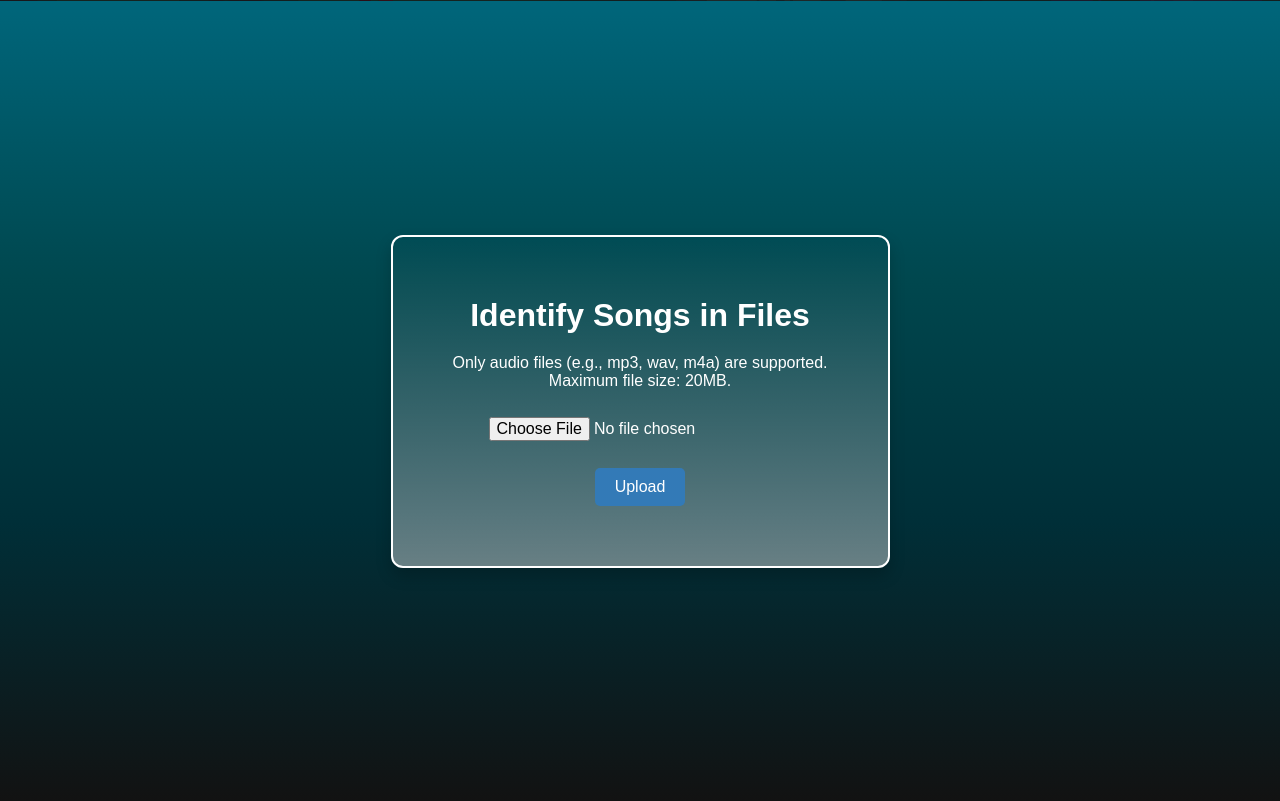
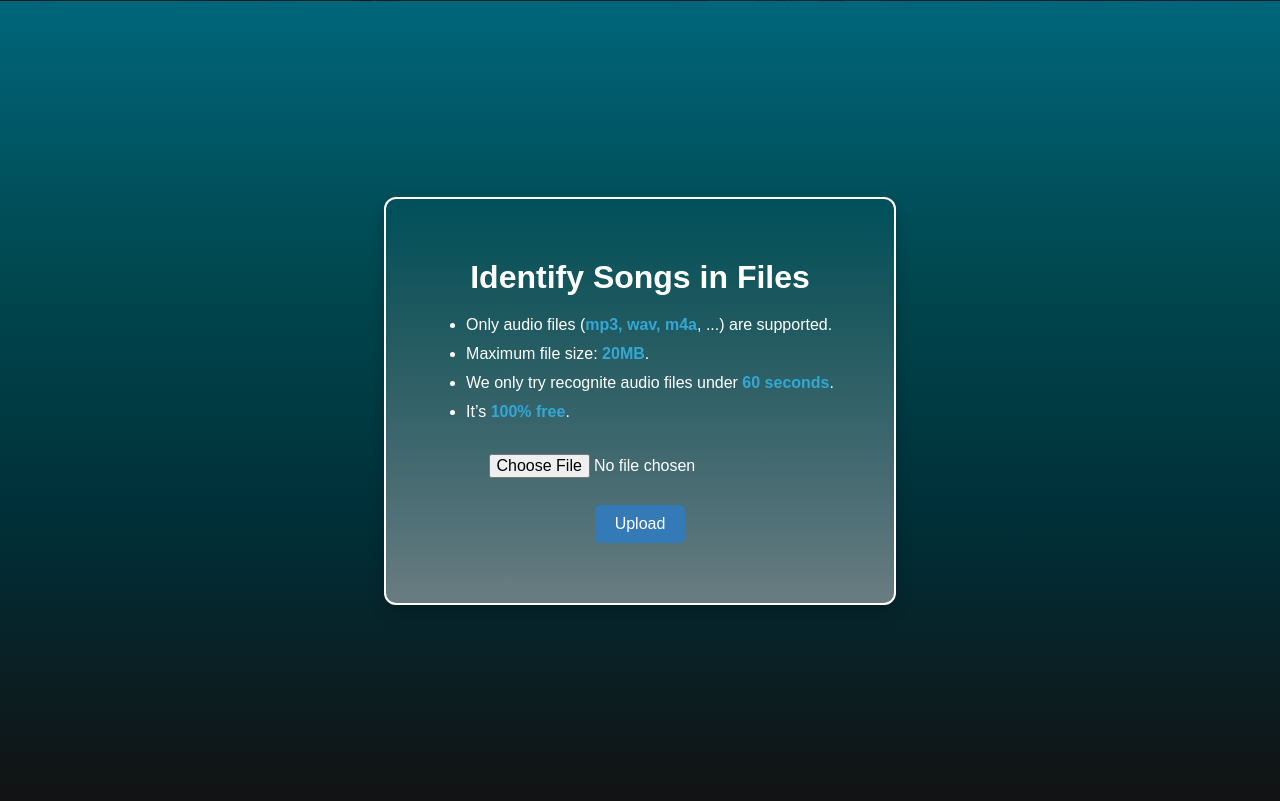
Before and after one commit to Trieuu/MusicIR-WebDev, a Flask app: page / in a window 1280 px wide. Shown: the part 799-1600 px from the top of the page. Run offline with Flask 3, Linux system fonts and the light colour scheme.

Commit message:
Update index.html

```diff
--- a/templates/index.html
+++ b/templates/index.html
@@ -138,7 +138,7 @@
             border-radius: 12px;
             box-shadow: 0 8px 16px rgba(0, 0, 0, 0.2);
             text-align: center;
-            max-width: 600px;
+            max-width: 800px;
             color: #ffffff;
             border: 2px solid white;
         }
@@ -244,7 +244,12 @@
     <section id="identify-section" class="gradient-section">
         <div class="content-container">
             <h2>Identify Songs in Files</h2>
-            <p>Only audio files (e.g., mp3, wav, m4a) are supported.<br>Maximum file size: 20MB.</p>
+            <ul style="list-style-type: disc; margin-left: 20px; font-size: 1.0rem; line-height: 1.8; color: white; text-align: start;">
+                <li>Only audio files (<strong style="color: #33A8D5;">mp3, wav, m4a</strong>, ...) are supported.</li>
+                <li>Maximum file size: <strong style="color: #33A8D5;">20MB</strong>.</li>
+                <li>We only try recognite audio files under <strong style="color: #33A8D5;">60 seconds</strong>.</li>
+                <li>It’s <strong style="color: #33A8D5;">100% free</strong>.</li>
+            </ul>
             <div class="upload-section">
                 <form action="/upload" method="POST" enctype="multipart/form-data" onsubmit="showLoader(event)">
                     <input type="file" name="file" id="file" accept="audio/mp3" required><br>
```
